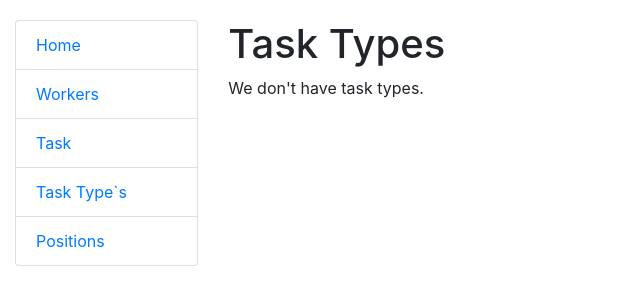
After one commit to Just-Kexit/it-company-task-manager, a Django app: template templates/task_manager/task_type_list.html in a window 1280 px wide. The commit adds this page. Shown: the top 305 px of the page, without its empty margins (0-640 px from the left). Run offline with Django 5.2, Linux system fonts and the light colour scheme; the template is opened without the code that fills it, so the values that code supplies are empty.

Commit message:
Add task type list view, template, url, and update sidebar link

```diff
--- a/task_manager/urls.py
+++ b/task_manager/urls.py
@@ -4,12 +4,14 @@ from .views import (
     index,
     WorkerListView,
     TaskListView,
+    TaskTypeListView,
 )
 
 urlpatterns = [
     path("", index, name="index"),
-    path("worker/", WorkerListView.as_view(), name="worker-list"),
-    path("task/", TaskListView.as_view(), name="task-list")
+    path("workers/", WorkerListView.as_view(), name="worker-list"),
+    path("tasks/", TaskListView.as_view(), name="task-list"),
+    path("task-types/", TaskTypeListView.as_view(), name="task-type-list"),
 ]
 
 app_name = "task_manager"
--- a/task_manager/views.py
+++ b/task_manager/views.py
@@ -27,3 +27,9 @@ class TaskListView(generic.ListView):
     queryset = Task.objects.select_related(
         "task_type"
     ).prefetch_related("assignees")
+
+
+class TaskTypeListView(generic.ListView):
+    model = TaskType
+    template_name = "task_manager/task_type_list.html"
+    context_object_name = "task_type_list"
--- a/templates/includes/sidebar.html
+++ b/templates/includes/sidebar.html
@@ -2,6 +2,6 @@
   <li class="list-group-item"><a href="{% url 'task-manager:index' %}">Home</a></li>
   <li class="list-group-item"><a href="{% url 'task-manager:worker-list' %}">Workers</a></li>
   <li class="list-group-item"><a href="{% url 'task-manager:task-list' %}">Task</a></li>
-  <li class="list-group-item"><a href="#">Task Type`s</a></li>
+  <li class="list-group-item"><a href="{% url 'task-manager:task-type-list' %}">Task Type`s</a></li>
   <li class="list-group-item"><a href="#">Positions</a></li>
 </ul>
--- /dev/null
+++ b/templates/task_manager/task_type_list.html
@@ -0,0 +1,16 @@
+{% extends "base.html" %}
+
+{% block content %}
+    <h1>
+      Task Types
+    </h1>
+    {% if task_type_list %}
+    <ul>
+      {% for type in task_type_list %}
+      <li>{{ type.name }}</li>
+      {% endfor %}
+    </ul>
+    {% else %}
+      <p>We don't have task types.</p>
+    {% endif %}
+{% endblock %}
```
